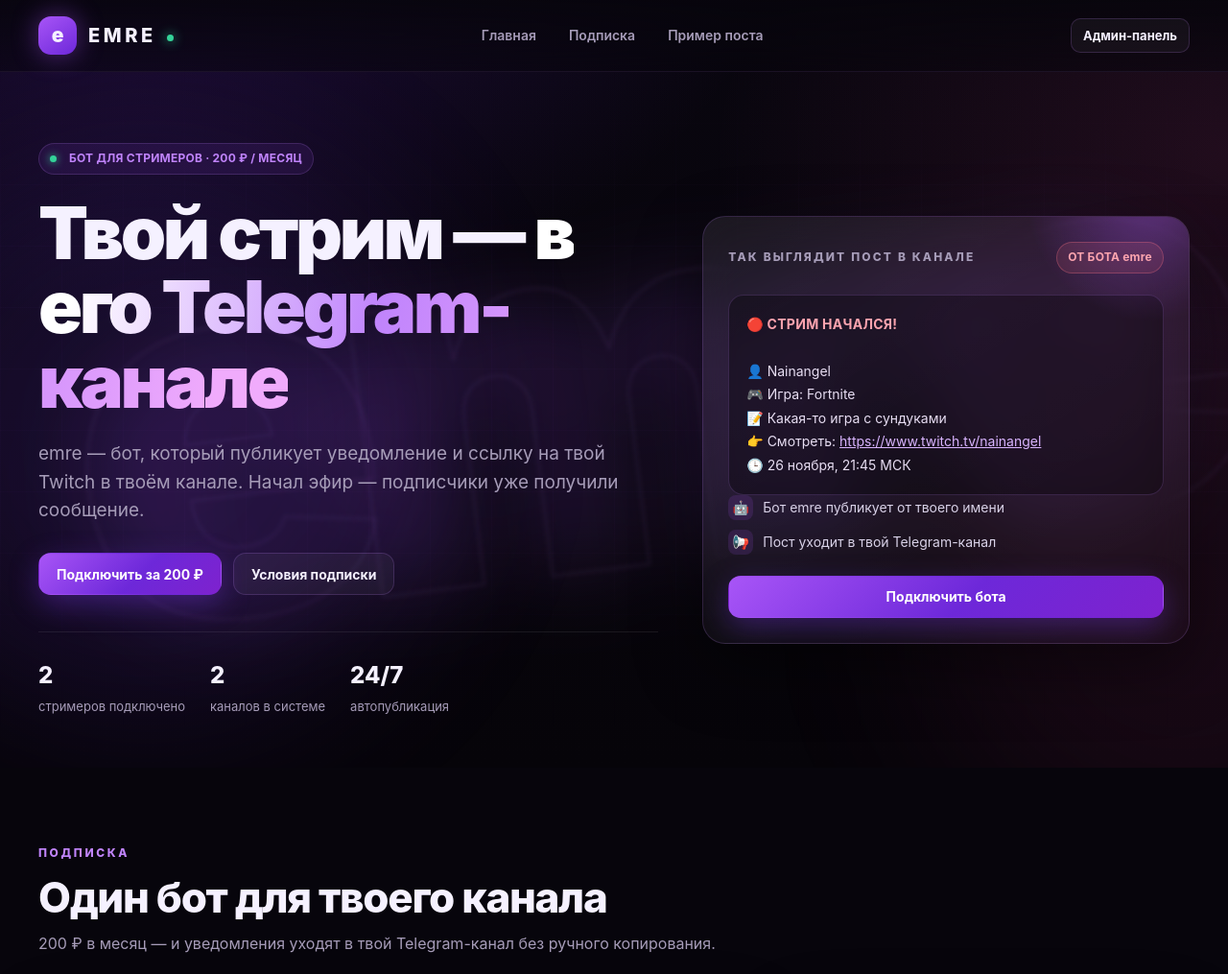
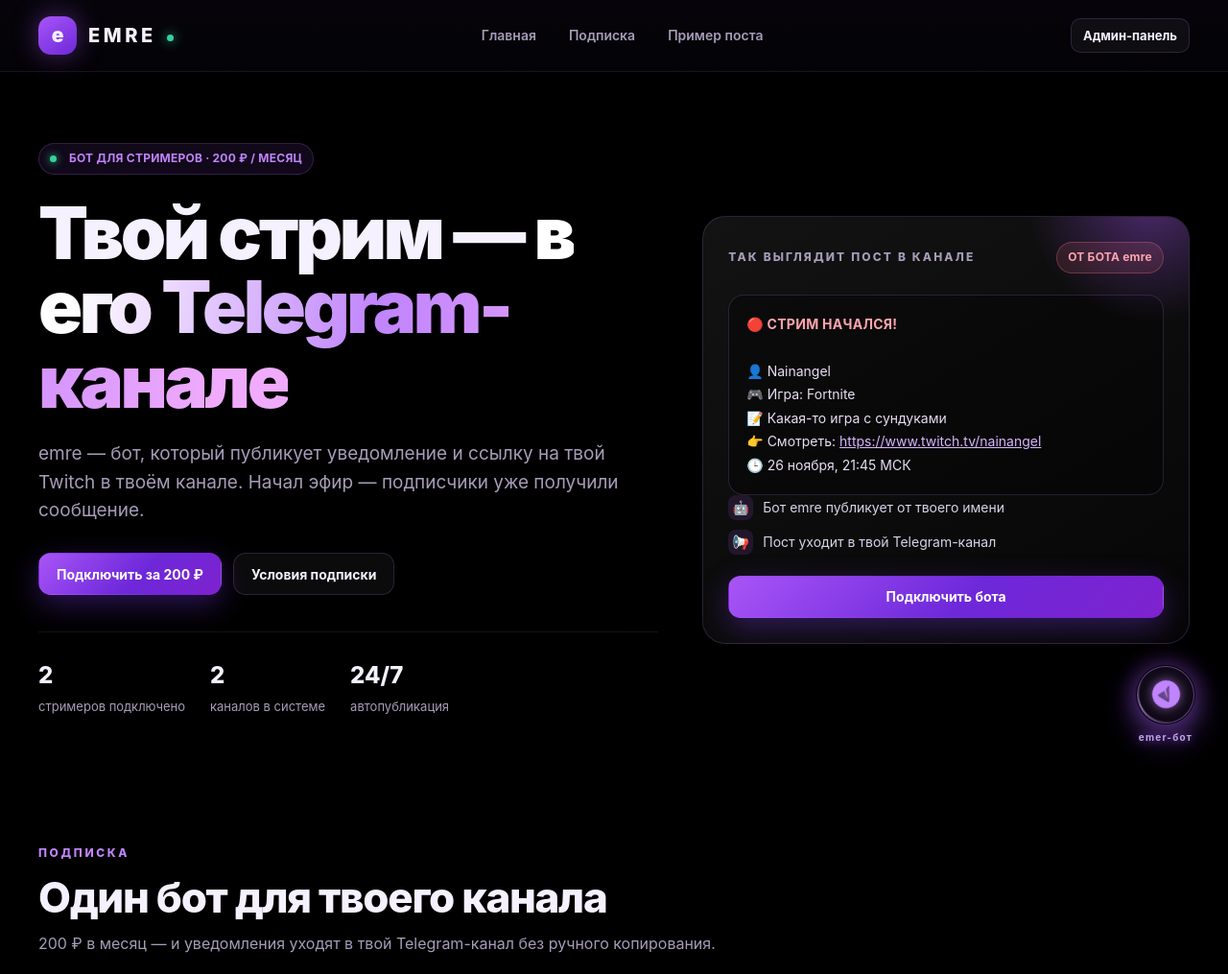
Before and after one commit to dimae9044-oss/emre-site, a plain HTML site: page index.html in a window 1280 px wide. Shown: the top 1015 px of the page at 96% size. Drawn offline with Linux system fonts and the light colour scheme.

Commit message:
Add rotating purple Telegram orb and plain black background

```diff
--- a/index.html
+++ b/index.html
@@ -10,18 +10,20 @@
   <link rel="stylesheet" href="styles.css" />
 </head>
 <body>
-  <div class="ambient" aria-hidden="true">
-    <div class="ambient__word">emre</div>
-    <div class="ambient__word ambient__word--outline">emre</div>
-    <div class="ambient__glow ambient__glow--violet"></div>
-    <div class="ambient__glow ambient__glow--pink"></div>
-    <div class="ambient__grid"></div>
-  </div>
-
   <div id="app"></div>
   <div id="modalRoot"></div>
   <div id="toastRoot" class="toast-root" aria-live="polite"></div>
 
+  <a class="telegram-orb" href="https://t.me/emeranonsbot" target="_blank" rel="noopener noreferrer" aria-label="Написать emer-боту в Telegram">
+    <span class="telegram-orb__glow" aria-hidden="true"></span>
+    <span class="telegram-orb__icon" aria-hidden="true">
+      <svg viewBox="0 0 24 24" role="img">
+        <path d="M11.944 0A12 12 0 0 0 0 12a12 12 0 0 0 12 12 12 12 0 0 0 12-12A12 12 0 0 0 12 0a12 12 0 0 0-.056 0zm4.962 7.224c.1-.002.321.023.465.14a.506.506 0 0 1 .171.325c.016.093.036.306.02.472-.18 1.898-.962 6.502-1.36 8.627-.168.9-.499 1.201-.82 1.23-.696.065-1.225-.46-1.9-.902-1.056-.693-1.653-1.124-2.678-1.8-1.185-.78-.417-1.21.258-1.91.177-.184 3.247-2.977 3.307-3.23.007-.032.014-.15-.056-.212s-.174-.041-.249-.024c-.106.024-1.793 1.14-5.061 3.345-.48.33-.913.49-1.302.48-.428-.008-1.252-.241-1.865-.44-.752-.245-1.349-.374-1.297-.789.027-.216.325-.437.893-.663 3.498-1.524 5.83-2.529 6.998-3.014 3.332-1.386 4.025-1.627 4.476-1.635z" />
+      </svg>
+    </span>
+    <span class="telegram-orb__label">emer-бот</span>
+  </a>
+
   <script src="app.js"></script>
 </body>
 </html>
--- a/styles.css
+++ b/styles.css
@@ -1,7 +1,7 @@
 /* emre — black / violet streamer bot website */
 :root {
-  --bg: #07050c;
-  --bg-soft: #0d0916;
+  --bg: #000000;
+  --bg-soft: #050505;
   --panel: rgba(255, 255, 255, 0.045);
   --panel-strong: rgba(255, 255, 255, 0.075);
   --border: rgba(196, 132, 252, 0.18);
@@ -27,7 +27,7 @@ html { scroll-behavior: smooth; }
 body {
   margin: 0;
   min-height: 100vh;
-  background: var(--bg);
+  background: #000;
   color: var(--text);
   font-family: var(--font);
   font-size: 16px;
@@ -695,6 +695,86 @@ p { color: var(--muted); }
 .link-btn { padding: 0; border: 0; background: none; color: var(--violet-light); font-size: 13px; font-weight: 700; }
 .link-btn:hover { text-decoration: underline; }
 
+/* ---------- floating Telegram orb ---------- */
+.telegram-orb {
+  position: fixed;
+  right: 26px;
+  bottom: 24px;
+  z-index: 90;
+  display: grid;
+  justify-items: center;
+  gap: 7px;
+  width: 78px;
+  text-decoration: none;
+  transition: transform 0.35s cubic-bezier(0.22, 1, 0.36, 1);
+  -webkit-tap-highlight-color: transparent;
+}
+.telegram-orb:hover { transform: translateY(-5px) scale(1.05); }
+.telegram-orb:active { transform: translateY(-1px) scale(0.98); }
+
+.telegram-orb__glow {
+  position: absolute;
+  top: 4px;
+  left: 50%;
+  width: 76px;
+  height: 76px;
+  border-radius: 50%;
+  background: radial-gradient(circle, rgba(192, 132, 252, 0.6) 0%, rgba(124, 58, 237, 0.28) 52%, transparent 72%);
+  filter: blur(15px);
+  transform: translateX(-50%);
+  animation: orb-pulse 3.4s ease-in-out infinite;
+  pointer-events: none;
+}
+
+.telegram-orb__icon {
+  position: relative;
+  width: 60px;
+  height: 60px;
+  border-radius: 50%;
+  display: grid;
+  place-items: center;
+  background: #000;
+  border: 1px solid rgba(192, 132, 252, 0.5);
+  box-shadow:
+    0 0 0 1px rgba(0, 0, 0, 0.9),
+    0 0 26px rgba(168, 85, 247, 0.45),
+    inset 0 0 20px rgba(168, 85, 247, 0.16);
+  overflow: hidden;
+}
+.telegram-orb__icon::before {
+  content: "";
+  position: absolute;
+  inset: -3px;
+  border-radius: 50%;
+  background: conic-gradient(from 0deg, transparent 0 55%, rgba(216, 180, 254, 0.95) 76%, transparent 94%);
+  -webkit-mask: radial-gradient(circle, transparent 60%, #000 64%);
+  mask: radial-gradient(circle, transparent 60%, #000 64%);
+  animation: orb-spin 5.5s linear infinite;
+}
+.telegram-orb__icon svg {
+  position: relative;
+  width: 29px;
+  height: 29px;
+  fill: #c084fc;
+  filter: drop-shadow(0 0 7px rgba(192, 132, 252, 0.85));
+  animation: orb-spin 16s linear infinite;
+}
+.telegram-orb__label {
+  font-size: 10px;
+  font-weight: 700;
+  letter-spacing: 0.12em;
+  color: #c9b6e8;
+  text-shadow: 0 0 12px rgba(168, 85, 247, 0.9);
+  transition: color 0.3s ease, text-shadow 0.3s ease;
+}
+.telegram-orb:hover .telegram-orb__label { color: #fff; text-shadow: 0 0 16px rgba(216, 180, 254, 1); }
+
+@keyframes orb-spin { to { transform: rotate(360deg); } }
+@keyframes orb-pulse {
+  0%, 100% { opacity: 0.55; transform: translateX(-50%) scale(1); }
+  50% { opacity: 0.95; transform: translateX(-50%) scale(1.13); }
+}
+
 /* ---------- responsive ---------- */
 @media (max-width: 980px) {
   .hero { grid-template-columns: 1fr; padding-top: 52px; }
@@ -732,6 +812,11 @@ p { color: var(--muted); }
   .price { font-size: 56px; }
   .modal { padding: 20px; }
   .footer__inner { flex-direction: column; align-items: flex-start; }
+  .telegram-orb { right: 16px; bottom: 16px; width: 66px; gap: 6px; }
+  .telegram-orb__icon { width: 52px; height: 52px; }
+  .telegram-orb__icon svg { width: 25px; height: 25px; }
+  .telegram-orb__glow { width: 66px; height: 66px; }
+  .telegram-orb__label { font-size: 9px; }
 }
 
 @media (max-width: 380px) {
```
